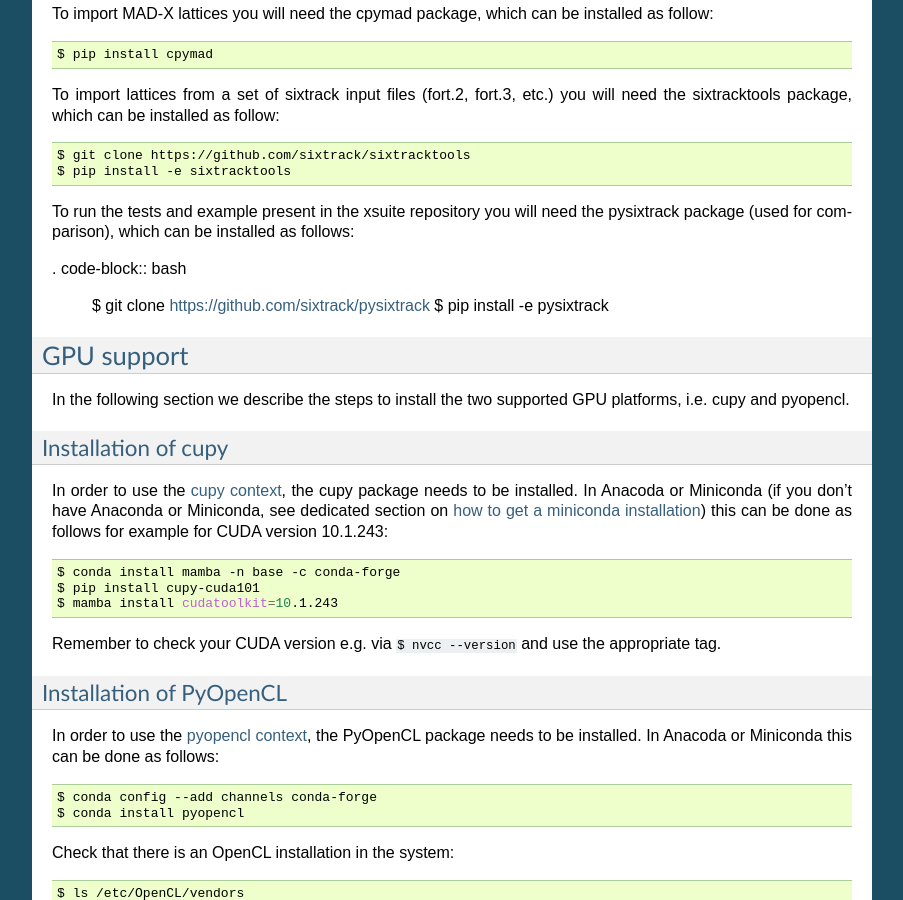
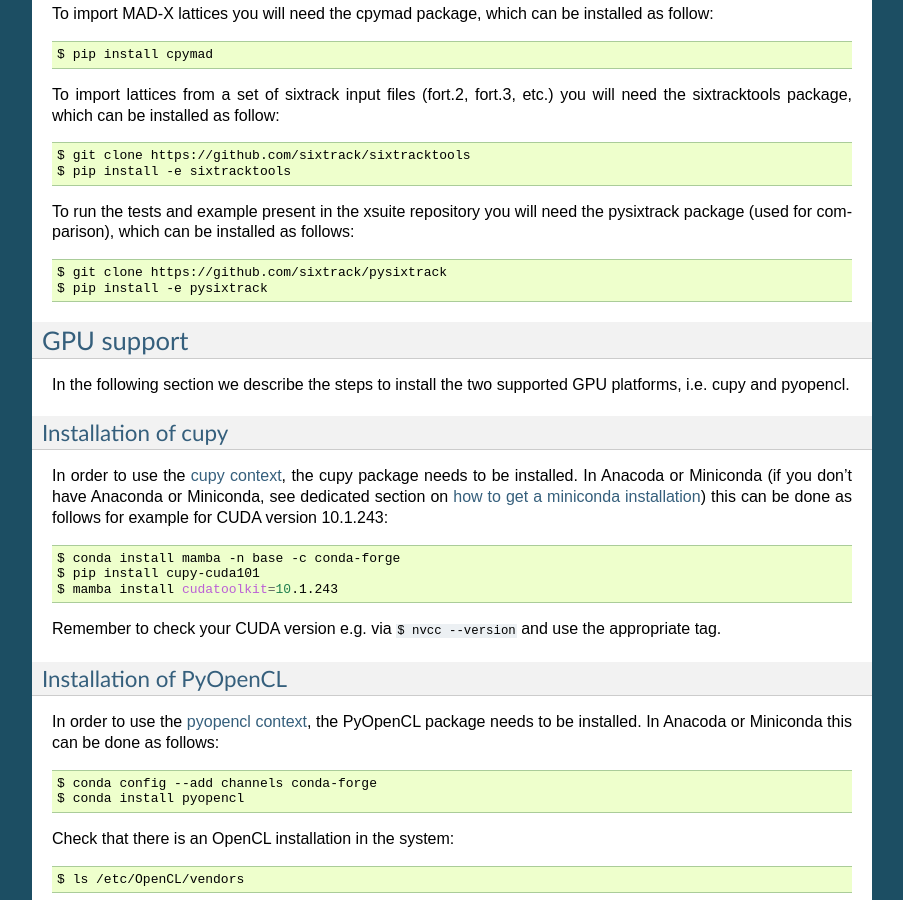
Before and after one commit to xsuite/xsuite, a Sphinx documentation site: the page built from docs/installation.rst, in a window 1280 px wide and 900 px high, scrolled down 820 px. Shown: the whole window, without its empty margins (198-1101 px from the left). Built offline with Sphinx 7.4.7, drawn with Linux system fonts in a browser that asks for light colours.

Commit message:
Quick push

```diff
--- a/docs/installation.rst
+++ b/docs/installation.rst
@@ -50,7 +50,7 @@
 
 To run the tests and example present in the xsuite repository you will need the pysixtrack package (used for comparison), which can be installed as follows:
 
-. code-block:: bash
+.. code-block:: bash
 
     $ git clone https://github.com/sixtrack/pysixtrack
     $ pip install -e pysixtrack
```
